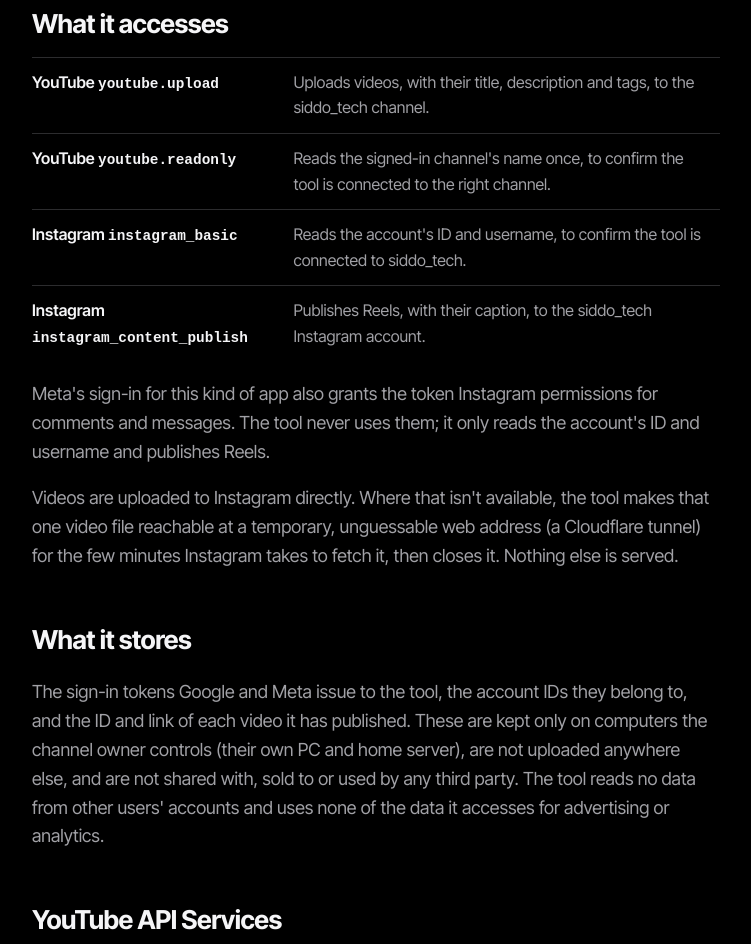
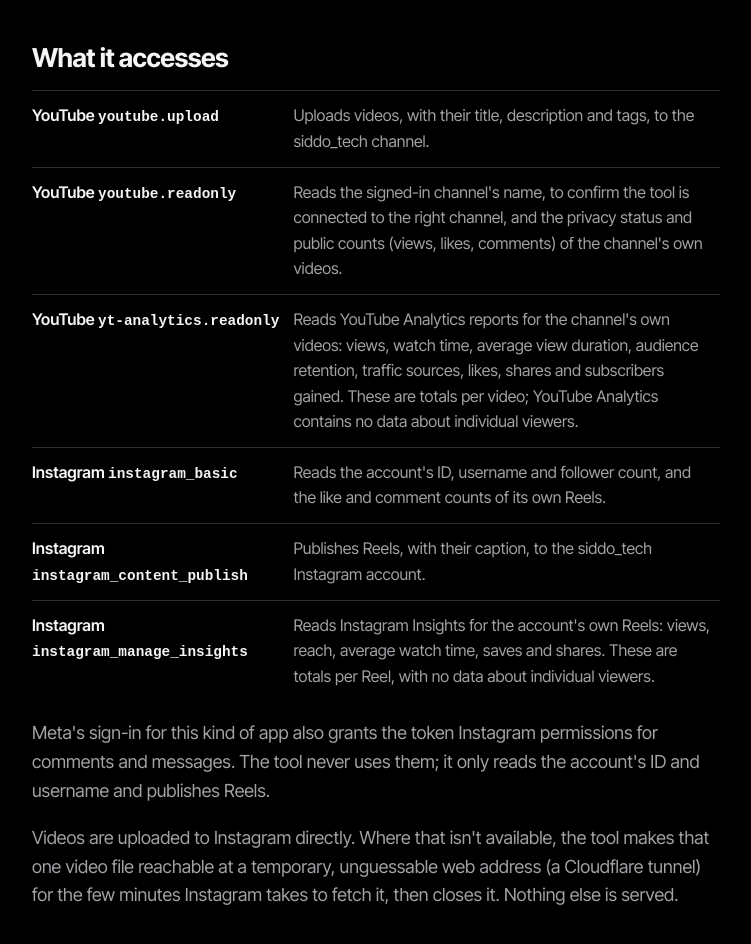
Before and after one commit to Siddo90/siddo-tech, a plain HTML site: page privacy.html in a window 1280 px wide. Shown: the part 607-1551 px from the top of the page, without its empty margins (264-1015 px from the left). Drawn offline with Linux system fonts and the light colour scheme.

Commit message:
Privacy policy: statistics scopes (yt-analytics.readonly, instagram_manage_insights)
Co-Authored-By: Claude Opus 5.5 <noreply@anthropic.com>

```diff
--- a/privacy.html
+++ b/privacy.html
@@ -13,7 +13,7 @@
   <a class="lockup" href="./"><img src="avatar.png" alt=""><span class="wm">siddo<span>_tech</span></span></a>
 
   <h1>Privacy policy</h1>
-  <p class="lede">For <strong>siddo_tech publisher</strong>, the upload tool of the siddo_tech channel. Effective 5 November 2026 (Instagram section updated the same day).</p>
+  <p class="lede">For <strong>siddo_tech publisher</strong>, the upload tool of the siddo_tech channel. Effective 5 November 2026; updated 14 November 2026 to add the statistics the tool reads.</p>
 
   <h2>Who uses it</h2>
   <p>siddo_tech publisher is used only by the owner of siddo_tech to publish siddo_tech's own videos to siddo_tech's own YouTube channel and Instagram account. It is not offered to other people, has no user accounts of its own, and collects no information about viewers or anyone else.</p>
@@ -21,15 +21,17 @@
   <h2>What it accesses</h2>
   <table>
     <tr><th>YouTube <code>youtube.upload</code></th><td>Uploads videos, with their title, description and tags, to the siddo_tech channel.</td></tr>
-    <tr><th>YouTube <code>youtube.readonly</code></th><td>Reads the signed-in channel's name once, to confirm the tool is connected to the right channel.</td></tr>
-    <tr><th>Instagram <code>instagram_basic</code></th><td>Reads the account's ID and username, to confirm the tool is connected to siddo_tech.</td></tr>
+    <tr><th>YouTube <code>youtube.readonly</code></th><td>Reads the signed-in channel's name, to confirm the tool is connected to the right channel, and the privacy status and public counts (views, likes, comments) of the channel's own videos.</td></tr>
+    <tr><th>YouTube <code>yt-analytics.readonly</code></th><td>Reads YouTube Analytics reports for the channel's own videos: views, watch time, average view duration, audience retention, traffic sources, likes, shares and subscribers gained. These are totals per video; YouTube Analytics contains no data about individual viewers.</td></tr>
+    <tr><th>Instagram <code>instagram_basic</code></th><td>Reads the account's ID, username and follower count, and the like and comment counts of its own Reels.</td></tr>
     <tr><th>Instagram <code>instagram_content_publish</code></th><td>Publishes Reels, with their caption, to the siddo_tech Instagram account.</td></tr>
+    <tr><th>Instagram <code>instagram_manage_insights</code></th><td>Reads Instagram Insights for the account's own Reels: views, reach, average watch time, saves and shares. These are totals per Reel, with no data about individual viewers.</td></tr>
   </table>
   <p>Meta's sign-in for this kind of app also grants the token Instagram permissions for comments and messages. The tool never uses them; it only reads the account's ID and username and publishes Reels.</p>
   <p>Videos are uploaded to Instagram directly. Where that isn't available, the tool makes that one video file reachable at a temporary, unguessable web address (a Cloudflare tunnel) for the few minutes Instagram takes to fetch it, then closes it. Nothing else is served.</p>
 
   <h2>What it stores</h2>
-  <p>The sign-in tokens Google and Meta issue to the tool, the account IDs they belong to, and the ID and link of each video it has published. These are kept only on computers the channel owner controls (their own PC and home server), are not uploaded anywhere else, and are not shared with, sold to or used by any third party. The tool reads no data from other users' accounts and uses none of the data it accesses for advertising or analytics.</p>
+  <p>The sign-in tokens Google and Meta issue to the tool, the account IDs they belong to, the ID and link of each video it has published, and dated snapshots of the per-video totals listed above, which the channel owner uses to judge which videos work. These are kept only on computers the channel owner controls (their own PC and home server), are not uploaded anywhere else, and are not shared with, sold to or used by any third party. The tool reads no data from other users' accounts, holds no data about individual viewers, and uses none of the data it accesses for advertising.</p>
 
   <h2>YouTube API Services</h2>
   <p>siddo_tech publisher uses YouTube API Services. Use of YouTube through it is subject to the <a href="https://www.youtube.com/t/terms">YouTube Terms of Service</a>, and Google's handling of data is described in the <a href="https://policies.google.com/privacy">Google Privacy Policy</a>. Access can be revoked at any time on the <a href="https://myaccount.google.com/connections">Google Account third-party connections page</a>.</p>
```
